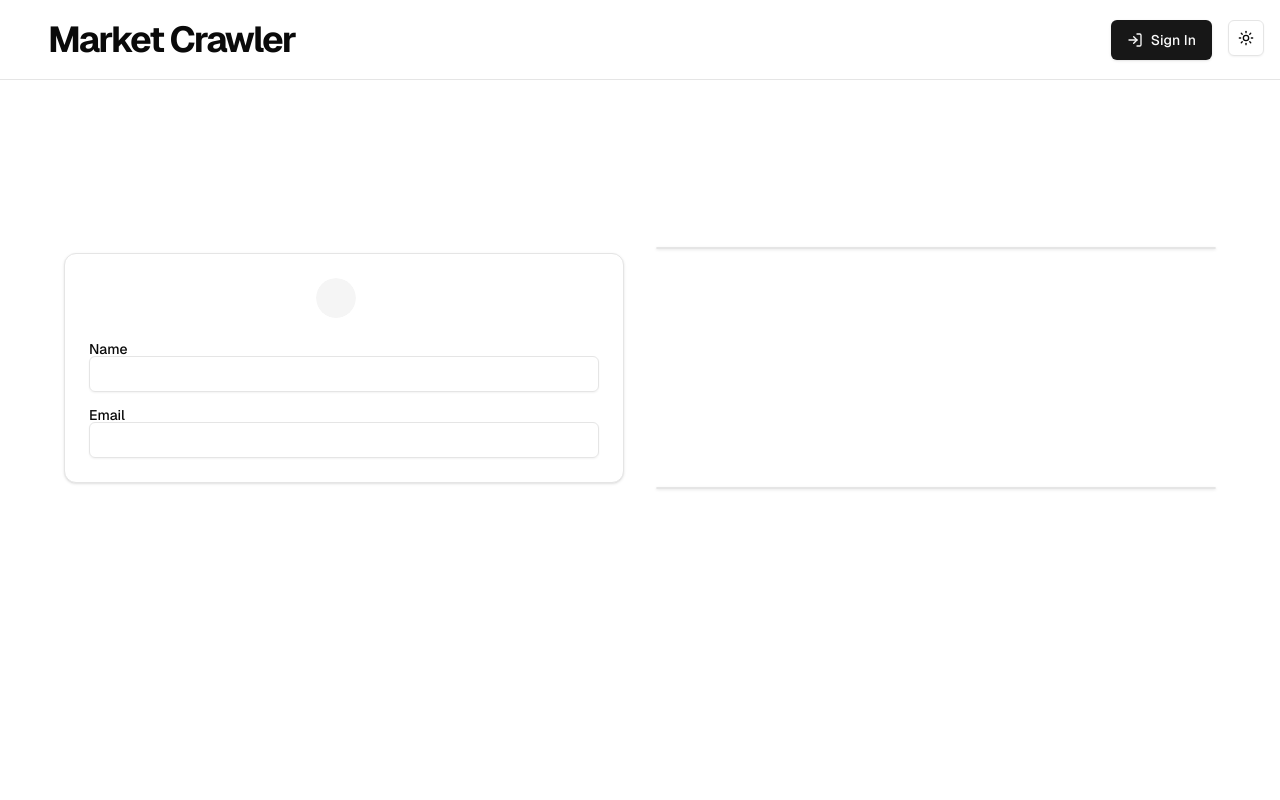
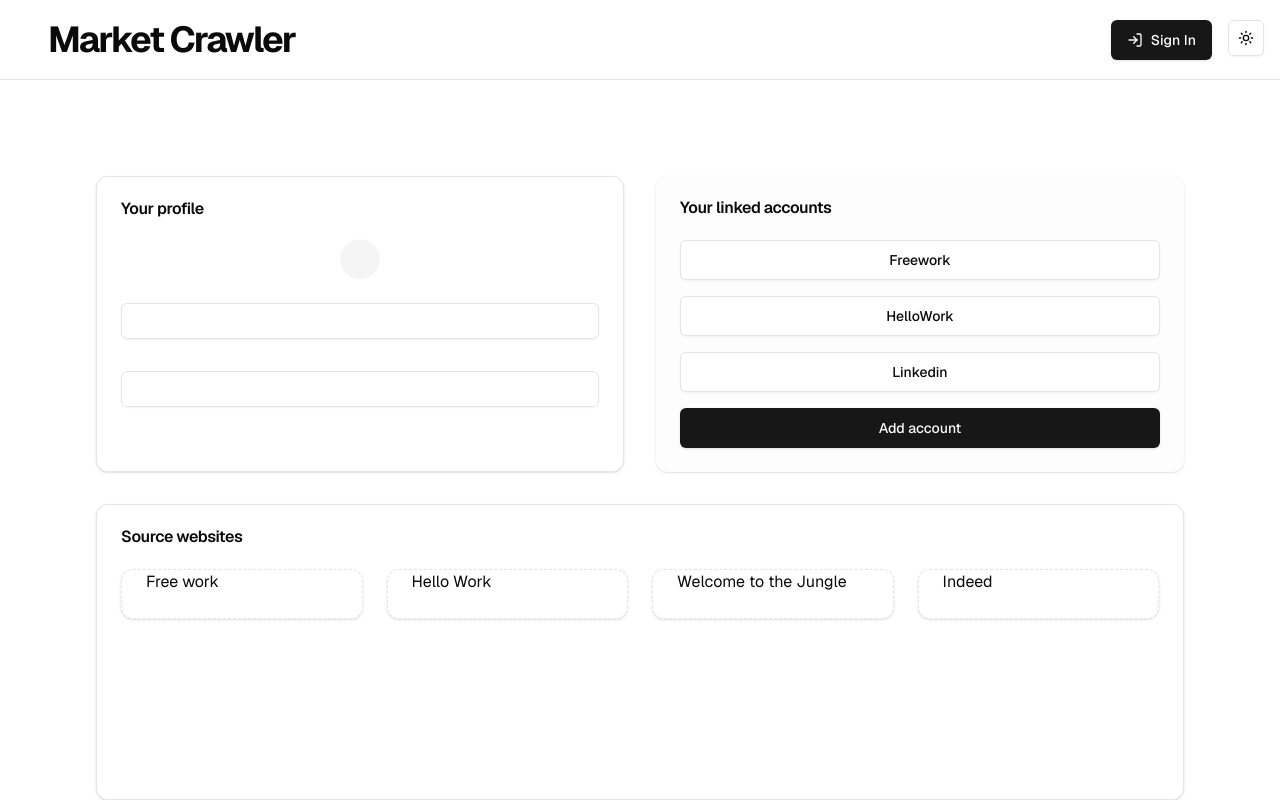
Before and after one commit to reeves-48777/market-crawler, a Next.js app: page /account in a window 1280 px wide. Built offline with nearby package versions, Linux system fonts and the light colour scheme; no server answers.

Commit message:
feat - added blocking on account page

```diff
--- /dev/null
+++ b/src/app/account/layout.tsx
@@ -0,0 +1,5 @@
+const AccountSettingsLayout = ({ children }: PropsWithChildren) => {
+  return <div className='flex flex-col w-full h-full p-24'>{children}</div>;
+};
+
+export default AccountSettingsLayout;
--- a/src/app/account/page.tsx
+++ b/src/app/account/page.tsx
@@ -1,47 +1,81 @@
 import { Avatar, AvatarFallback, AvatarImage } from '@/components/ui/avatar';
-import { Card, CardContent, CardHeader } from '@/components/ui/card';
+import { Button } from '@/components/ui/button';
+import { Card, CardContent, CardHeader, CardTitle } from '@/components/ui/card';
 import { Input } from '@/components/ui/input';
-import { Label } from '@/components/ui/label';
 import { auth } from '@/lib/auth';
 
 export default async function AccountPage() {
   const session = await auth();
 
   return (
-    <div className='grid grid-cols-2 grid-rows-2 p-16 items-center gap-8 w-full h-4/5'>
-      <Card className='row-span-2'>
-        <CardHeader className='flex flex-row gap-4 items-center justify-center'>
-          <Avatar>
-            <AvatarFallback>{session?.user?.name?.charAt(0)}</AvatarFallback>
+    <div className='grid grid-cols-2 grid-rows-2 gap-8'>
+      <Card>
+        <CardHeader className='gap-4'>
+          <CardTitle>Your profile</CardTitle>
+          <Avatar className='mx-auto'>
+            <AvatarFallback>{session?.user?.name?.[0]}</AvatarFallback>
             <AvatarImage
               src={session?.user?.image}
               alt='account image'
             />
           </Avatar>
-          <div className='flex flex-col'>
-            <span>{session?.user?.name}</span>
-            <span>{session?.user?.email}</span>
-          </div>
+        </CardHeader>
+        <CardContent className='flex flex-col gap-8'>
+          <Input
+            value={session?.user?.name}
+            label='Name'
+          />
+          <Input
+            value={session?.user?.email}
+            label='Email'
+          />
+        </CardContent>
+      </Card>
+      <Card className='border-none bg-muted/20'>
+        <CardHeader>
+          <CardTitle>Your linked accounts</CardTitle>
         </CardHeader>
         <CardContent className='flex flex-col gap-4'>
-          <Label>
-            Name
-            <Input
-              type='text'
-              label='name'
-            />
-          </Label>
-          <Label>
-            Email
-            <Input
-              type='text'
-              label='email'
-            />
-          </Label>
+          <Button
+            variant='outline'
+            size='lg'
+          >
+            Freework
+          </Button>
+          <Button
+            variant='outline'
+            size='lg'
+          >
+            HelloWork
+          </Button>
+          <Button
+            variant='outline'
+            size='lg'
+          >
+            Linkedin
+          </Button>
+          <Button size='lg'>Add account</Button>
         </CardContent>
       </Card>
-      <Card />
-      <Card />
+      <Card className='col-span-2'>
+        <CardHeader>
+          <CardTitle>Source websites</CardTitle>
+        </CardHeader>
+        <CardContent className='grid grid-cols-4 gap-6'>
+          <Card className='border-dashed'>
+            <CardContent>Free work</CardContent>
+          </Card>
+          <Card className='border-dashed'>
+            <CardContent>Hello Work</CardContent>
+          </Card>
+          <Card className='border-dashed'>
+            <CardContent>Welcome to the Jungle</CardContent>
+          </Card>
+          <Card className='border-dashed'>
+            <CardContent>Indeed</CardContent>
+          </Card>
+        </CardContent>
+      </Card>
     </div>
   );
 }
```
